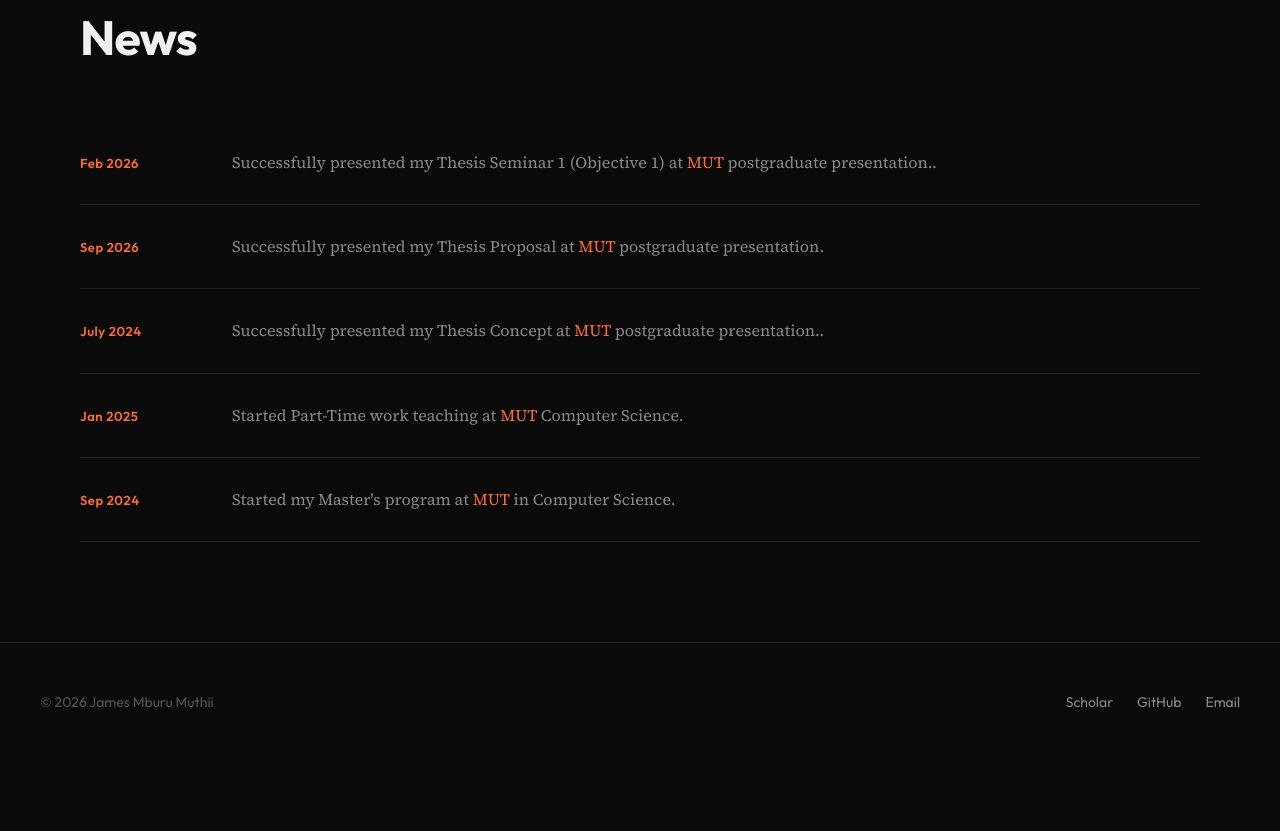
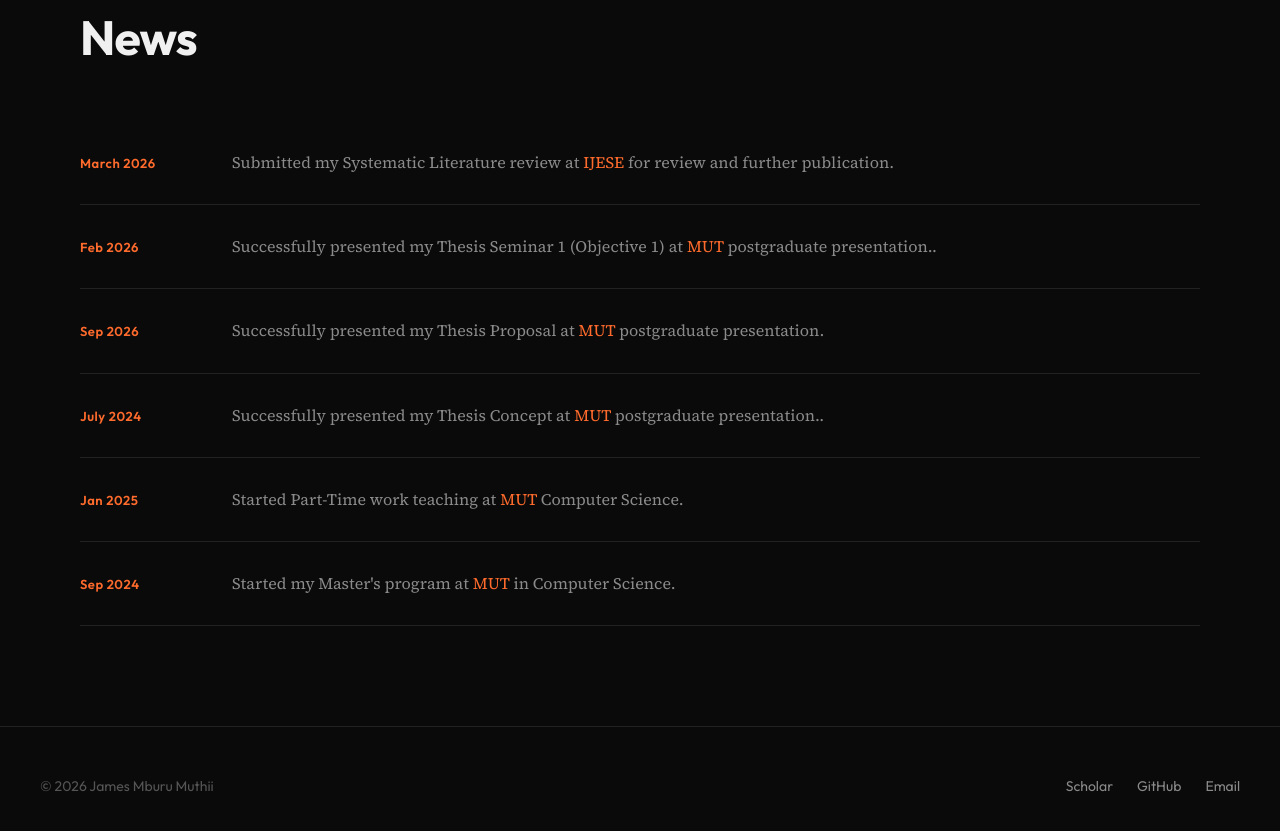
Before and after one commit to muthiimburujames/muthiimburujames.github.io, a plain HTML site: page index.html in a window 1280 px wide. Shown: the part 2440-3271 px from the top of the page. Before the commit the page ends 3203 px from the top, so only its background shows below. Drawn offline with Linux system fonts and the light colour scheme.

Commit message:
Update index.html

```diff
--- a/index.html
+++ b/index.html
@@ -727,7 +727,10 @@
         <span class="news-date">Jan 2026</span>
         <p class="news-content">Appointed as visiting researcher at <a href="#">Research Institute</a>. <strong>Reach out if you're in the area and want to chat!</strong></p>
       </div> -->
-
+      <div class="news-item">
+        <span class="news-date">March 2026</span>
+        <p class="news-content">Submitted my Systematic Literature review at <a href="https://www.ijese.org/">IJESE</a> for review and further publication.</p>
+      </div>
       <div class="news-item">
         <span class="news-date">Feb 2026</span>
         <p class="news-content">Successfully presented my Thesis Seminar 1 (Objective 1) at <a href="https://www.mut.ac.ke">MUT</a> postgraduate presentation..</p>
```
